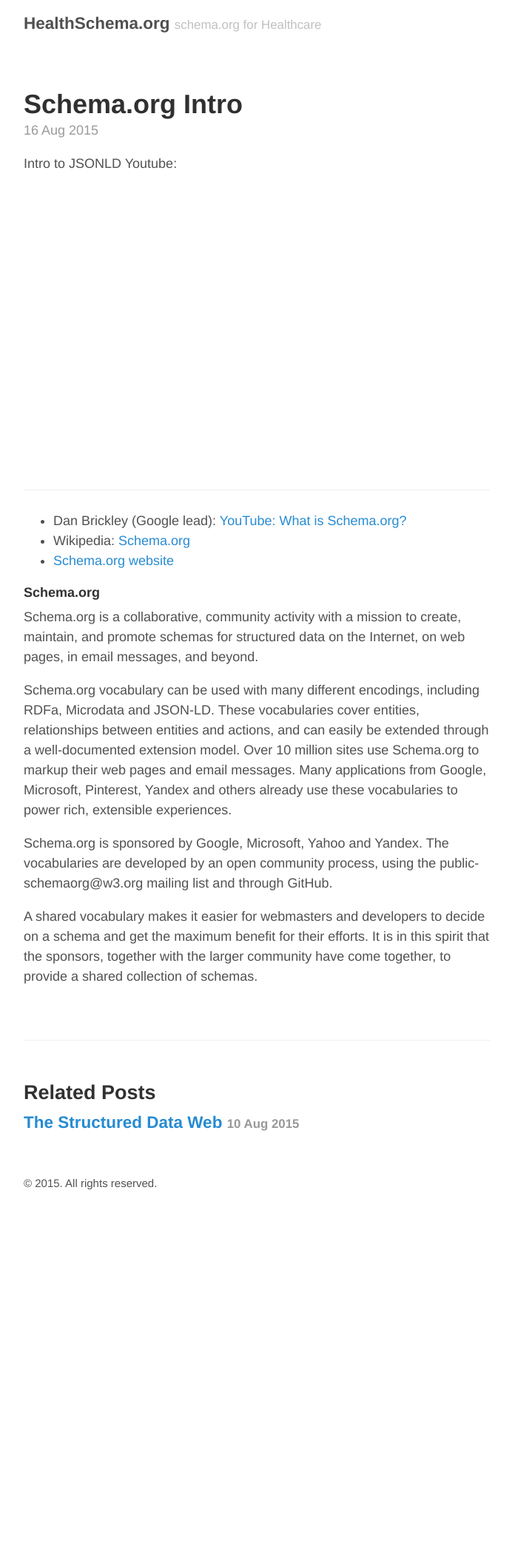
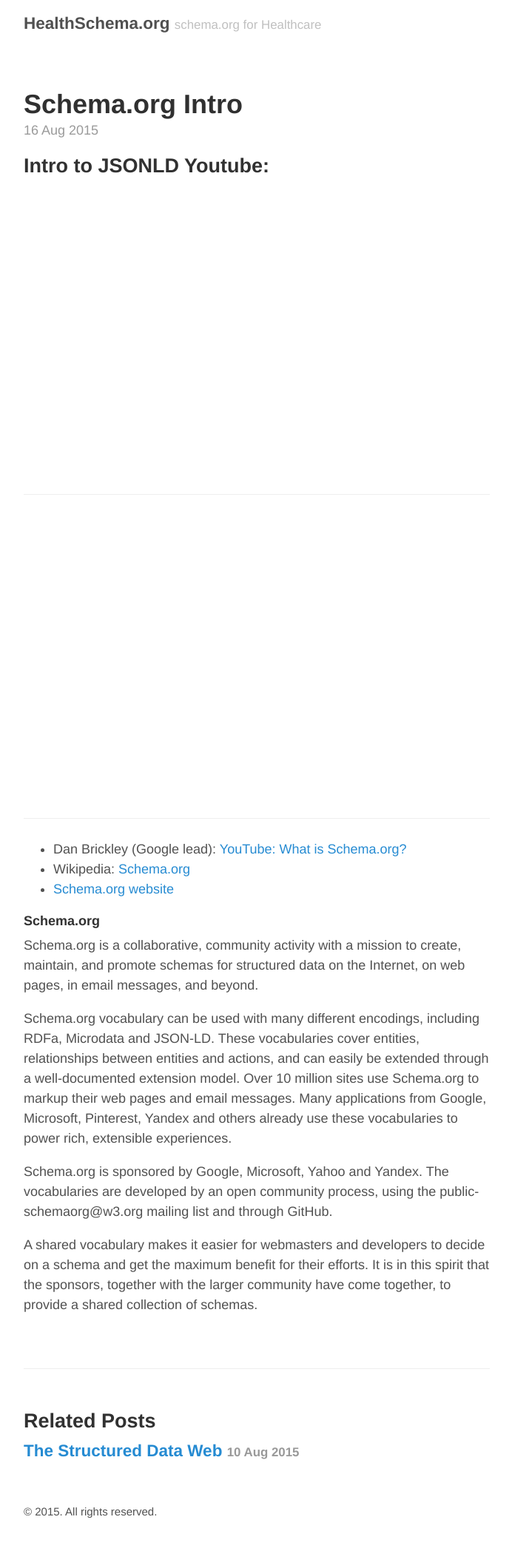
Before and after one commit to healthschema/healthschema.github.io, a Jekyll site: the page built from _posts/2015-08-16-intro-schema-org.md, in a window 1280 px wide. Shown: the whole page at 74% size, without its empty margins (293-985 px from the left). Built offline with Jekyll 4.4.1, drawn with Linux system fonts in a browser that asks for light colours; before the commit the page ends 1649 px from its top, so only the background shows below that.

Commit message:
Update 2015-08-16-intro-schema-org.md

```diff
--- a/_posts/2015-08-16-intro-schema-org.md
+++ b/_posts/2015-08-16-intro-schema-org.md
@@ -5,9 +5,11 @@
 
 
 Intro to JSONLD Youtube:
-{% youtube /vioCbTo3C-4 560 315 %}
+---
+{% youtube /v8o-Vd__I-A 560 315 %}
 
-
+---
+{% youtube http://youtu.be/v8o-Vd__I-A %}
 
 ---
 
```
